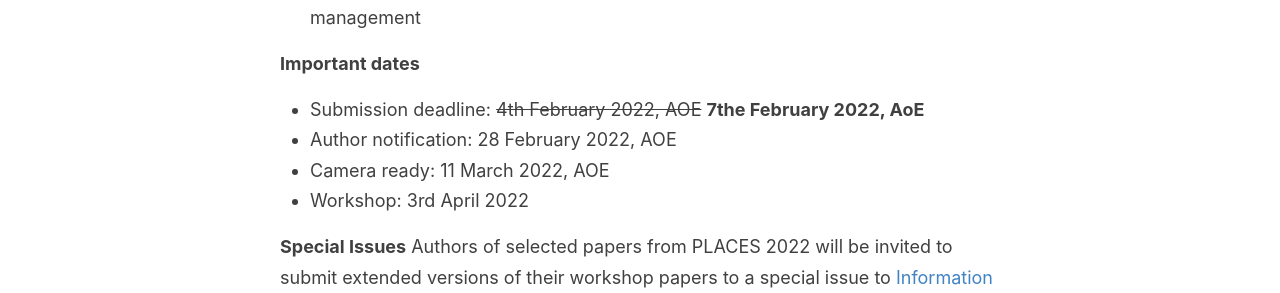
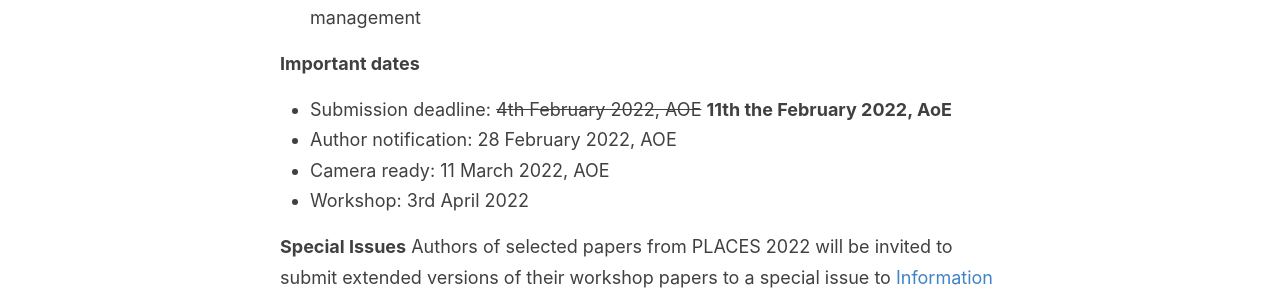
Before and after one commit to places-workshop/2022, a Jekyll site: the page built from _pages/callforpapers.md, in a window 1280 px wide. Shown: the part 1601-1894 px from the top of the page. Built offline with Jekyll 4.4.1, drawn with Linux system fonts in a browser that asks for light colours.

Commit message:
Update callforpapers.md

```diff
--- a/_pages/callforpapers.md
+++ b/_pages/callforpapers.md
@@ -33,7 +33,7 @@ Relevant topics include, but are not limited to:
 * Concurrency and communication in event processing and business process management
 
 **Important dates**
-* Submission deadline: ~~4th February 2022, AOE~~ **7the February 2022, AoE**
+* Submission deadline: ~~4th February 2022, AOE~~ **11th the February 2022, AoE**
 * Author notification: 28 February 2022, AOE
 * Camera ready: 11 March 2022, AOE
 * Workshop: 3rd April 2022
```
